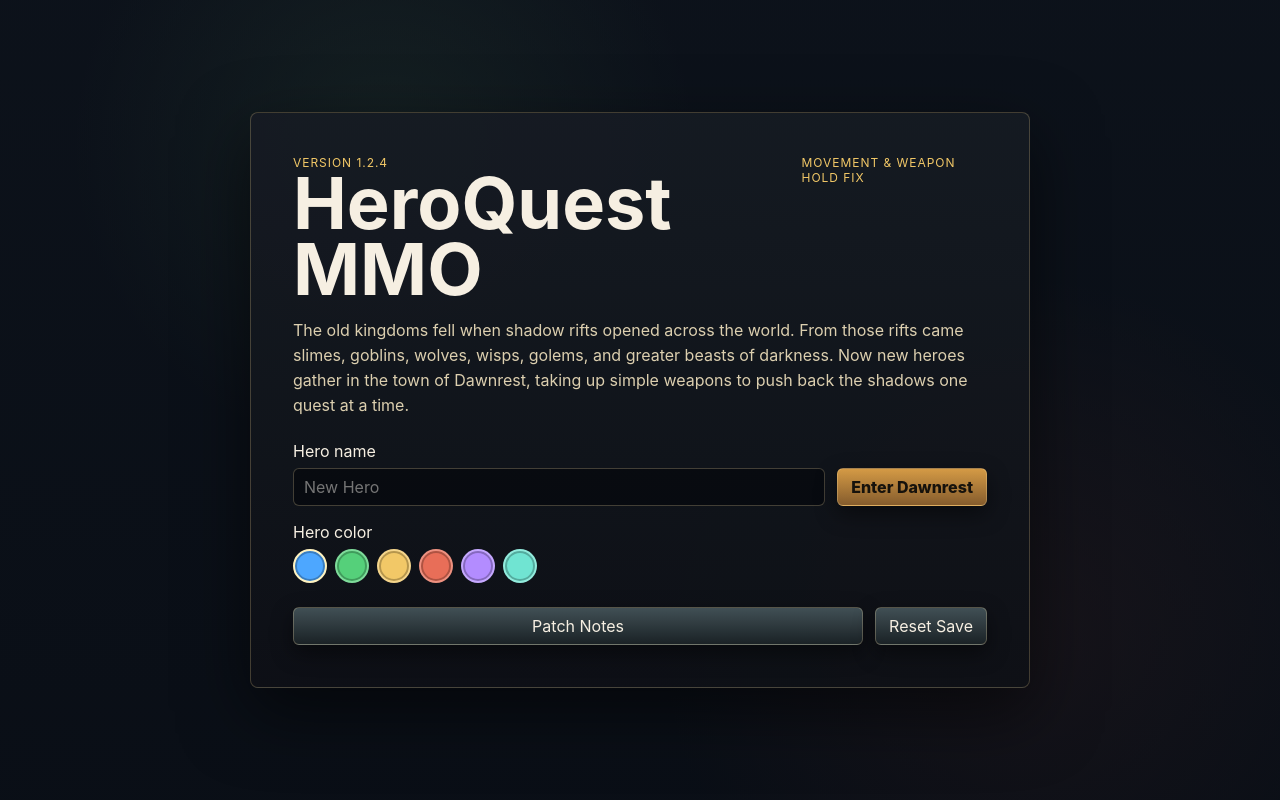
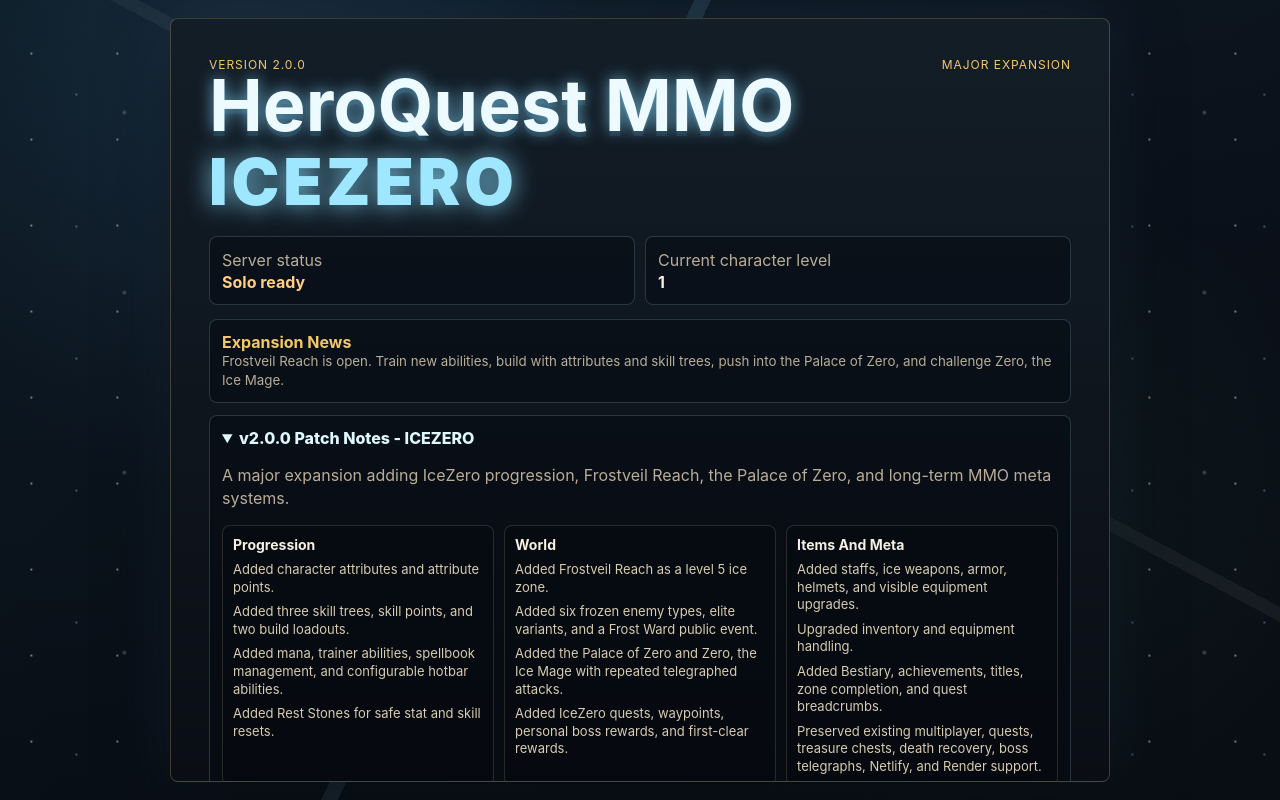
Before and after one commit to fishansbdbs/HeroQuestMMO, a website built with Vite: page client/index.html in a window 1280 px wide. Built offline with nearby package versions, Linux system fonts and the light colour scheme; no server answers.

Commit message:
feat: brand IceZero expansion launch

```diff
--- a/client/package.json
+++ b/client/package.json
@@ -1,6 +1,6 @@
 {
   "name": "heroquest-mmo-client",
-  "version": "1.2.4",
+  "version": "2.0.0",
   "private": true,
   "type": "module",
   "scripts": {
--- a/client/public/runtime/heroquest-runtime-1.js.txt
+++ b/client/public/runtime/heroquest-runtime-1.js.txt
@@ -424,36 +424,65 @@ function saveGame() {
 
 function renderMainMenu() {
   const selectedColor = Number(game.save.color || COLORS[0]);
+  const currentLevel = game.save.level || 1;
+  const latestNotes = PATCH_NOTES.versions[0];
   uiRoot.innerHTML = `
-    <section class="menu-screen">
+    <section class="menu-screen icezero-menu">
+      <div class="snowfield" aria-hidden="true"></div>
       <div class="menu-panel">
         <div class="brand-row">
           <div>
             <div class="kicker">Version ${GAME_VERSION}</div>
-            <h1>HeroQuest MMO</h1>
+            <h1 class="ice-title">HeroQuest MMO</h1>
+            <div class="ice-subtitle">ICEZERO</div>
           </div>
-          <div class="status-pill">Movement & Weapon Hold Fix</div>
+          <div class="status-pill">Major Expansion</div>
         </div>
-        <p class="intro">
-          The old kingdoms fell when shadow rifts opened across the world. From those rifts came slimes, goblins, wolves, wisps, golems, and greater beasts of darkness. Now new heroes gather in the town of Dawnrest, taking up simple weapons to push back the shadows one quest at a time.
-        </p>
-        <div class="setup-grid">
+        <div class="menu-status-grid">
+          <div><span>Server status</span><strong id="menu-server-status">Checking...</strong></div>
+          <div><span>Current character level</span><strong>${currentLevel}</strong></div>
+        </div>
+        <div class="news-card">
+          <strong>Expansion News</strong>
+          <small>Frostveil Reach is open. Train new abilities, build with attributes and skill trees, push into the Palace of Zero, and challenge Zero, the Ice Mage.</small>
+        </div>
+        <details class="menu-patch" open>
+          <summary>v${latestNotes.version} Patch Notes - ${latestNotes.title}</summary>
+          <p>${latestNotes.summary}</p>
+          <div class="patch-section-grid">
+            ${latestNotes.sections.map((section) => `
+              <section class="patch-card compact">
+                <h3>${section.title}</h3>
+                ${section.items.map((item) => `<div class="patch-item">${item}</div>`).join("")}
+              </section>
+            `).join("")}
+          </div>
+        </details>
+        <div class="menu-actions">
+          <button class="primary" id="continue-game">Continue Game</button>
+          <button id="character-menu">Character</button>
+          <button id="settings-menu">Settings</button>
+        </div>
+        <div class="menu-subpanel" id="menu-character">
           <label class="field">
             Hero name
             <input id="hero-name" maxlength="18" value="${escapeHtml(game.save.name || "")}" placeholder="New Hero" />
           </label>
-          <button class="primary" id="start-game">Enter Dawnrest</button>
-        </div>
-        <div class="field" style="margin-top:16px">
-          Hero color
-          <div class="swatches">
-            ${COLORS.map((color) => `
-              <button class="swatch ${color === selectedColor ? "selected" : ""}" data-color="${color}" style="background:#${color.toString(16).padStart(6, "0")}" aria-label="Select hero color"></button>
-            `).join("")}
+          <div class="field">
+            Hero color
+            <div class="swatches">
+              ${COLORS.map((color) => `
+                <button class="swatch ${color === selectedColor ? "selected" : ""}" data-color="${color}" style="background:#${color.toString(16).padStart(6, "0")}" aria-label="Select hero color"></button>
+              `).join("")}
+            </div>
           </div>
         </div>
-        <div class="setup-grid">
-          <button id="patch-notes-menu">Patch Notes</button>
+        <div class="menu-subpanel hidden" id="menu-settings-panel">
+          <label class="setting-row"><span>Master Volume</span><input data-menu-setting="master" type="range" min="0" max="1" step="0.05" value="${game.save.settings.master}" /></label>
+          <label class="setting-row"><span>SFX Volume</span><input data-menu-setting="sfx" type="range" min="0" max="1" step="0.05" value="${game.save.settings.sfx}" /></label>
+          <label class="setting-row"><span>Show FPS</span><input data-menu-setting="showFps" type="checkbox" ${game.save.settings.showFps ? "checked" : ""} /></label>
+        </div>
+        <div class="menu-secondary">
           <button id="reset-save">Reset Save</button>
         </div>
       </div>
@@ -470,15 +499,29 @@ function renderMainMenu() {
     });
   });
 
-  uiRoot.querySelector("#start-game").addEventListener("click", () => {
+  uiRoot.querySelector("#continue-game").addEventListener("click", () => {
     const name = uiRoot.querySelector("#hero-name").value.trim() || "New Hero";
     game.save = applyEquipment({ ...game.save, name, color: pickedColor });
     saveGame();
     startGame();
   });
 
-  uiRoot.querySelector("#patch-notes-menu").addEventListener("click", () => {
-    alert(formatPatchNotesPlainText());
+  uiRoot.querySelector("#character-menu").addEventListener("click", () => {
+    uiRoot.querySelector("#menu-character").classList.toggle("hidden");
+    playUiSound("tick");
+  });
+
+  uiRoot.querySelector("#settings-menu").addEventListener("click", () => {
+    uiRoot.querySelector("#menu-settings-panel").classList.toggle("hidden");
+    playUiSound("tick");
+  });
+
+  uiRoot.querySelectorAll("[data-menu-setting]").forEach((control) => {
+    control.addEventListener("input", () => {
+      const key = control.dataset.menuSetting;
+      game.save.settings[key] = control.type === "checkbox" ? control.checked : Number(control.value);
+      saveGame();
+    });
   });
 
   uiRoot.querySelector("#reset-save").addEventListener("click", () => {
@@ -487,6 +530,21 @@ function renderMainMenu() {
     playUiSound("low");
     renderMainMenu();
   });
+  refreshMenuServerStatus();
+}
+
+function refreshMenuServerStatus() {
+  const status = uiRoot.querySelector("#menu-server-status");
+  if (!status) return;
+  fetch(`${SERVER_URL}/health`)
+    .then((response) => {
+      status.textContent = response.ok ? "Online" : "Solo ready";
+      status.className = response.ok ? "online" : "offline";
+    })
+    .catch(() => {
+      status.textContent = "Solo ready";
+      status.className = "offline";
+    });
 }
 
 function startGame() {
--- a/client/src/styles/main.css
+++ b/client/src/styles/main.css
@@ -94,19 +94,63 @@ select {
   place-items: center;
   padding: 28px;
   background:
-    linear-gradient(rgba(7, 11, 18, 0.48), rgba(7, 11, 18, 0.72)),
-    radial-gradient(circle at 30% 18%, rgba(98, 158, 107, 0.22), transparent 28%),
-    radial-gradient(circle at 80% 80%, rgba(226, 99, 77, 0.18), transparent 30%),
+    linear-gradient(rgba(7, 11, 18, 0.38), rgba(7, 11, 18, 0.8)),
+    radial-gradient(circle at 20% 18%, rgba(111, 184, 255, 0.2), transparent 30%),
+    radial-gradient(circle at 82% 74%, rgba(85, 208, 122, 0.14), transparent 32%),
+    linear-gradient(135deg, rgba(18, 42, 56, 0.9), rgba(12, 14, 24, 0.98)),
     #111822;
+  overflow: hidden;
+}
+
+.icezero-menu::after,
+.snowfield {
+  position: absolute;
+  inset: 0;
+  content: "";
+  pointer-events: none;
+}
+
+.icezero-menu::after {
+  background-image:
+    linear-gradient(115deg, transparent 0 42%, rgba(151, 225, 255, 0.18) 42% 43%, transparent 43%),
+    linear-gradient(28deg, transparent 0 58%, rgba(246, 239, 226, 0.08) 58% 59%, transparent 59%);
+  opacity: 0.72;
+}
+
+.snowfield {
+  background-image:
+    radial-gradient(circle, rgba(246, 252, 255, 0.72) 0 1px, transparent 1px),
+    radial-gradient(circle, rgba(166, 224, 255, 0.55) 0 1px, transparent 1px),
+    radial-gradient(circle, rgba(246, 252, 255, 0.32) 0 2px, transparent 2px);
+  background-position: 0 0, 22px 18px, 46px 12px;
+  background-size: 86px 86px, 132px 132px, 180px 180px;
+  animation: snow-drift 18s linear infinite;
+  opacity: 0.62;
+}
+
+@keyframes snow-drift {
+  from {
+    transform: translate3d(0, -20px, 0);
+  }
+
+  to {
+    transform: translate3d(-42px, 90px, 0);
+  }
 }
 
 .menu-panel {
-  width: min(780px, calc(100vw - 34px));
+  position: relative;
+  z-index: 1;
+  width: min(940px, calc(100vw - 34px));
+  max-height: calc(100vh - 36px);
+  overflow: auto;
   border: 1px solid var(--edge);
   border-radius: 8px;
-  background: linear-gradient(180deg, rgba(22, 27, 35, 0.93), rgba(14, 16, 22, 0.94));
-  box-shadow: 0 24px 68px rgba(0, 0, 0, 0.55);
-  padding: clamp(22px, 4vw, 42px);
+  background:
+    linear-gradient(180deg, rgba(19, 31, 40, 0.92), rgba(10, 13, 21, 0.96)),
+    rgba(17, 20, 28, 0.92);
+  box-shadow: 0 24px 68px rgba(0, 0, 0, 0.58), 0 0 60px rgba(111, 184, 255, 0.14);
+  padding: clamp(18px, 3.4vw, 38px);
 }
 
 .brand-row {
@@ -135,6 +179,80 @@ h3 {
 h1 {
   font-size: clamp(36px, 7vw, 72px);
   line-height: 0.92;
+}
+
+.ice-title {
+  color: #edfaff;
+  text-shadow: 0 0 16px rgba(135, 218, 255, 0.72), 0 5px 0 rgba(31, 64, 86, 0.55);
+}
+
+.ice-subtitle {
+  color: #9ee7ff;
+  font-size: clamp(28px, 6vw, 64px);
+  font-weight: 900;
+  letter-spacing: 0.06em;
+  margin-top: 5px;
+  text-shadow: 0 0 24px rgba(139, 223, 255, 0.86);
+}
+
+.menu-status-grid,
+.menu-actions,
+.menu-secondary {
+  display: grid;
+  gap: 10px;
+}
+
+.menu-status-grid {
+  grid-template-columns: repeat(2, minmax(0, 1fr));
+  margin: 14px 0;
+}
+
+.menu-status-grid > div,
+.news-card,
+.menu-subpanel,
+.menu-patch {
+  border: 1px solid rgba(178, 230, 255, 0.18);
+  border-radius: 8px;
+  background: rgba(4, 9, 16, 0.42);
+  padding: 12px;
+}
+
+.menu-status-grid span,
+.news-card small,
+.menu-patch p {
+  display: block;
+  color: var(--muted);
+  line-height: 1.42;
+}
+
+.news-card strong {
+  color: var(--gold);
+}
+
+.menu-patch {
+  margin-top: 12px;
+}
+
+.menu-patch summary {
+  cursor: pointer;
+  color: #dff8ff;
+  font-weight: 800;
+}
+
+.menu-actions {
+  grid-template-columns: minmax(0, 1.35fr) minmax(0, 1fr) minmax(0, 1fr);
+  margin-top: 16px;
+}
+
+.menu-subpanel {
+  display: grid;
+  gap: 12px;
+  margin-top: 12px;
+}
+
+.menu-secondary {
+  justify-items: start;
+  margin-top: 12px;
 }
 
 .intro {
@@ -746,8 +864,14 @@ h1 {
 }
 
 @media (max-width: 720px) {
-  .setup-grid {
+  .setup-grid,
+  .menu-actions,
+  .menu-status-grid {
     grid-template-columns: 1fr;
+  }
+
+  .menu-screen {
+    padding: 16px;
   }
 
   .top-right {
--- a/package.json
+++ b/package.json
@@ -1,6 +1,6 @@
 {
   "name": "heroquest-mmo",
-  "version": "1.2.4",
+  "version": "2.0.0",
   "private": true,
   "type": "module",
   "scripts": {
--- a/server/package.json
+++ b/server/package.json
@@ -1,6 +1,6 @@
 {
   "name": "heroquest-mmo-server",
-  "version": "1.2.4",
+  "version": "2.0.0",
   "private": true,
   "type": "module",
   "main": "src/server.js",
--- a/shared/constants.js
+++ b/shared/constants.js
@@ -1,4 +1,4 @@
-export const GAME_VERSION = "1.2.4";
+export const GAME_VERSION = "2.0.0";
 
 export const ZONES = {
   HUB: "hub",
@@ -44,6 +44,41 @@ export const SNAPSHOT_MS = 120;
 export const PATCH_NOTES = {
   title: "HeroQuest MMO Patch Notes",
   versions: [
+    {
+      version: "2.0.0",
+      title: "ICEZERO",
+      date: "2026-06-22",
+      summary: "A major expansion adding IceZero progression, Frostveil Reach, the Palace of Zero, and long-term MMO meta systems.",
+      sections: [
+        {
+          title: "Progression",
+          items: [
+            "Added character attributes and attribute points.",
+            "Added three skill trees, skill points, and two build loadouts.",
+            "Added mana, trainer abilities, spellbook management, and configurable hotbar abilities.",
+            "Added Rest Stones for safe stat and skill resets."
+          ]
+        },
+        {
+          title: "World",
+          items: [
+            "Added Frostveil Reach as a level 5 ice zone.",
+            "Added six frozen enemy types, elite variants, and a Frost Ward public event.",
+            "Added the Palace of Zero and Zero, the Ice Mage with repeated telegraphed attacks.",
+            "Added IceZero quests, waypoints, personal boss rewards, and first-clear rewards."
+          ]
+        },
+        {
+          title: "Items And Meta",
+          items: [
+            "Added staffs, ice weapons, armor, helmets, and visible equipment upgrades.",
+            "Upgraded inventory and equipment handling.",
+            "Added Bestiary, achievements, titles, zone completion, and quest breadcrumbs.",
+            "Preserved existing multiplayer, quests, treasure chests, death recovery, boss telegraphs, Netlify, and Render support."
+          ]
+        }
+      ]
+    },
     {
       version: "1.2.4",
       title: "Movement & Weapon Hold Fix",
```
Also changed, not shown: server/test/systems.test.js (+16 -1 lines).
